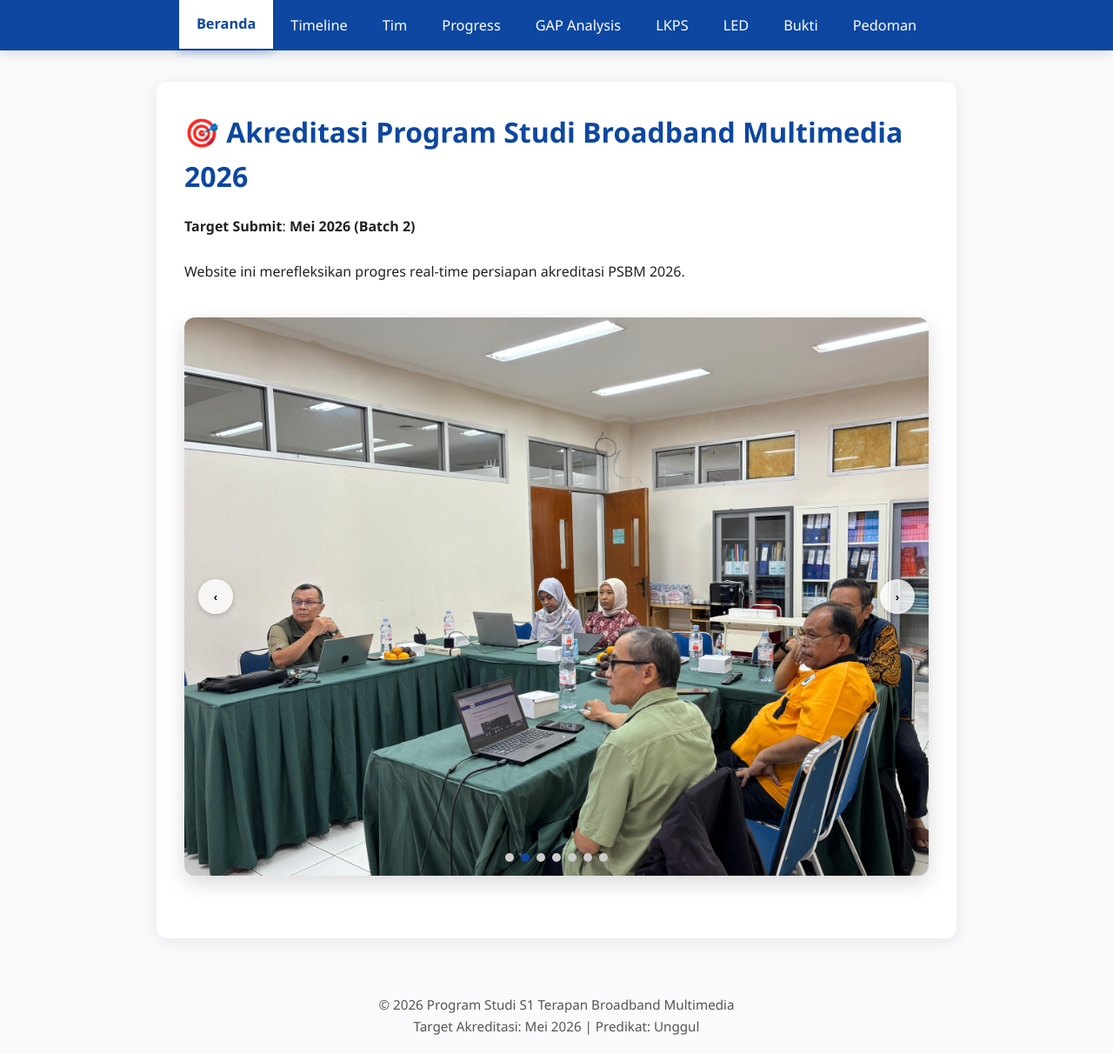
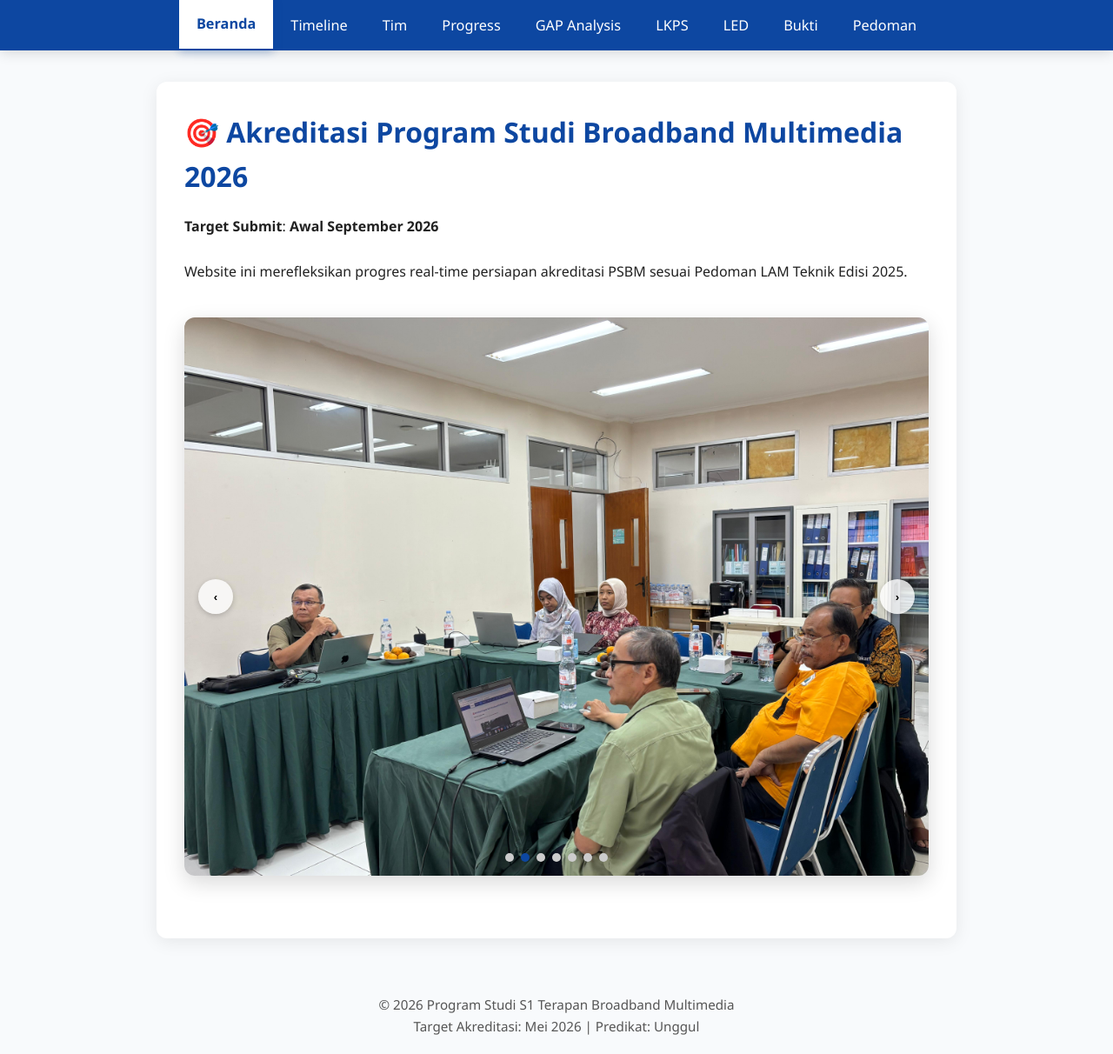
Before and after one commit to portal-psbm/aksibm-26, a Jekyll site: the page built from index.md, in a window 1280 px wide and 1212 px high. Shown: the whole window at 87% size. Built offline with Jekyll 4.4.1, drawn with Linux system fonts in a browser that asks for light colours.

Commit message:
Perbarui beranda: target submit September 2026 + alt teks deskriptif

```diff
--- a/index.md
+++ b/index.md
@@ -6,21 +6,20 @@ permalink: /
 
 # 🎯 Akreditasi Program Studi Broadband Multimedia 2026
 
-**Target Submit**: **Mei 2026 (Batch 2)**
+**Target Submit**: **Awal September 2026**
 <br>
-> Website ini merefleksikan progres real-time persiapan akreditasi PSBM 2026.
+> Website ini merefleksikan progres real-time persiapan akreditasi PSBM sesuai Pedoman LAM Teknik Edisi 2025.
 
 <!-- 🖼️ Carousel Slide -->
 <div style="max-width: 900px; margin: 40px auto; position: relative; border-radius: 12px; overflow: hidden; box-shadow: 0 8px 24px rgba(0,0,0,0.15);">
   <div id="slide-container" style="display: flex; transition: transform 0.5s ease-in-out; width: 100%;">
-    <!-- Ganti/ tambah foto di sini -->
     <img src="/aksibm-26/assets/images/slide1.jpg" alt="Gedung G - Lab Telekomunikasi" style="min-width: 100%; display: block;">
-    <img src="/aksibm-26/assets/images/slide2.jpeg" alt="22.1.2026" style="min-width: 100%; display: block;">
-    <img src="/aksibm-26/assets/images/slide3.jpeg" alt="22.1.2026" style="min-width: 100%; display: block;">
-    <img src="/aksibm-26/assets/images/slide4.jpeg" alt="22.1.2026" style="min-width: 100%; display: block;">
-    <img src="/aksibm-26/assets/images/slide5.jpeg" alt="22.1.2026" style="min-width: 100%; display: block;">
-    <img src="/aksibm-26/assets/images/slide6.jpeg" alt="22.1.2026" style="min-width: 100%; display: block;">
-    <img src="/aksibm-26/assets/images/slide7.jpeg" alt="22.1.2026" style="min-width: 100%; display: block;">
+    <img src="/aksibm-26/assets/images/slide2.jpeg" alt="Tim Akreditasi PSBM" style="min-width: 100%; display: block;">
+    <img src="/aksibm-26/assets/images/slide3.jpeg" alt="Studio Produksi Multimedia" style="min-width: 100%; display: block;">
+    <img src="/aksibm-26/assets/images/slide4.jpeg" alt="Pelatihan KLSD 2026" style="min-width: 100%; display: block;">
+    <img src="/aksibm-26/assets/images/slide5.jpeg" alt="Capstone Project Showcase" style="min-width: 100%; display: block;">
+    <img src="/aksibm-26/assets/images/slide6.jpeg" alt="Kegiatan Matching Fund" style="min-width: 100%; display: block;">
+    <img src="/aksibm-26/assets/images/slide7.jpeg" alt="Workshop GAP Analysis" style="min-width: 100%; display: block;">
   </div>
 
   <!-- Tombol Navigasi -->
```
Also changed, not shown: other parts of index.md (+0 -1 lines), bukti.md (+1 -1 lines), pedoman.md (+2 -2 lines).
